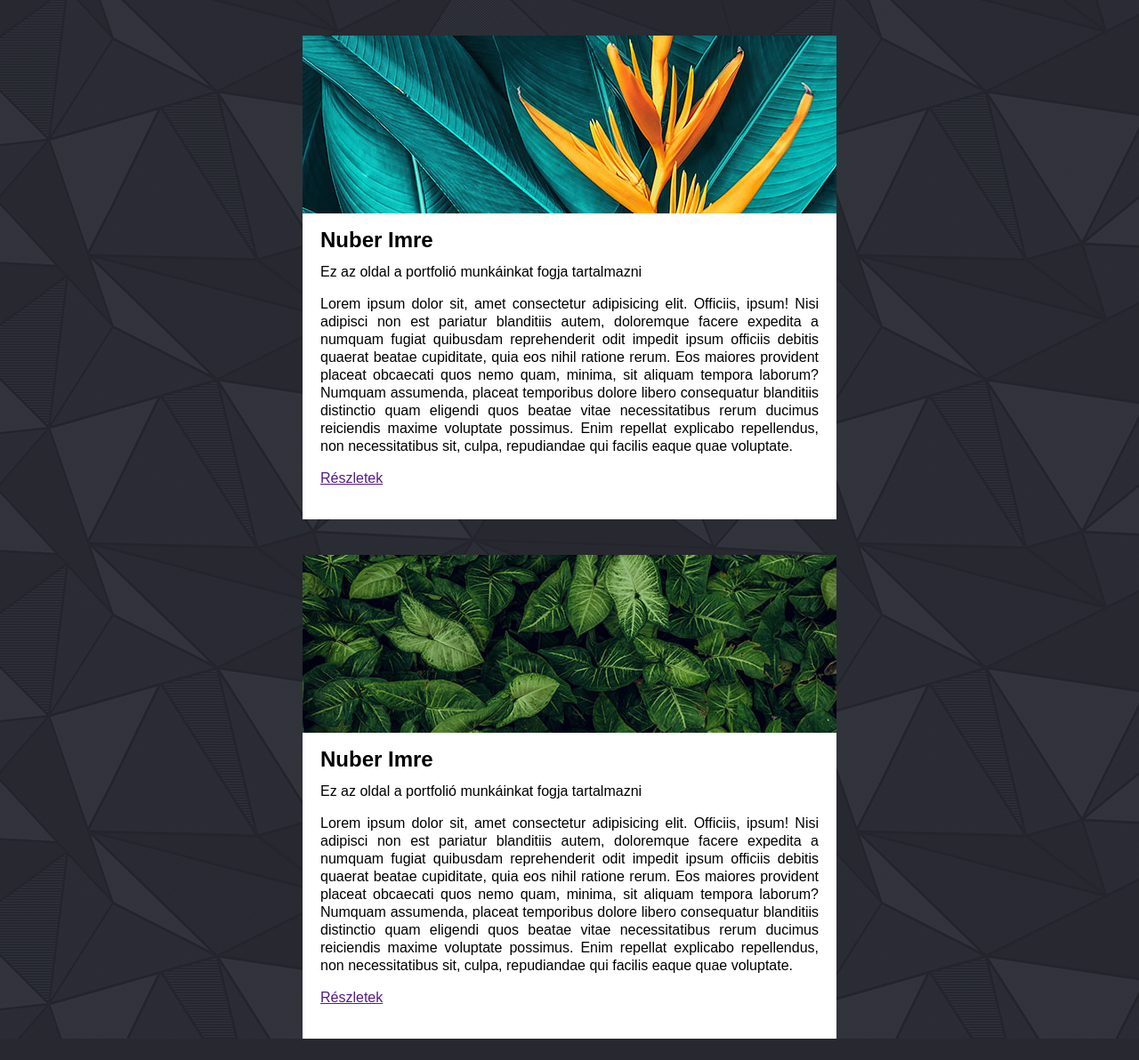
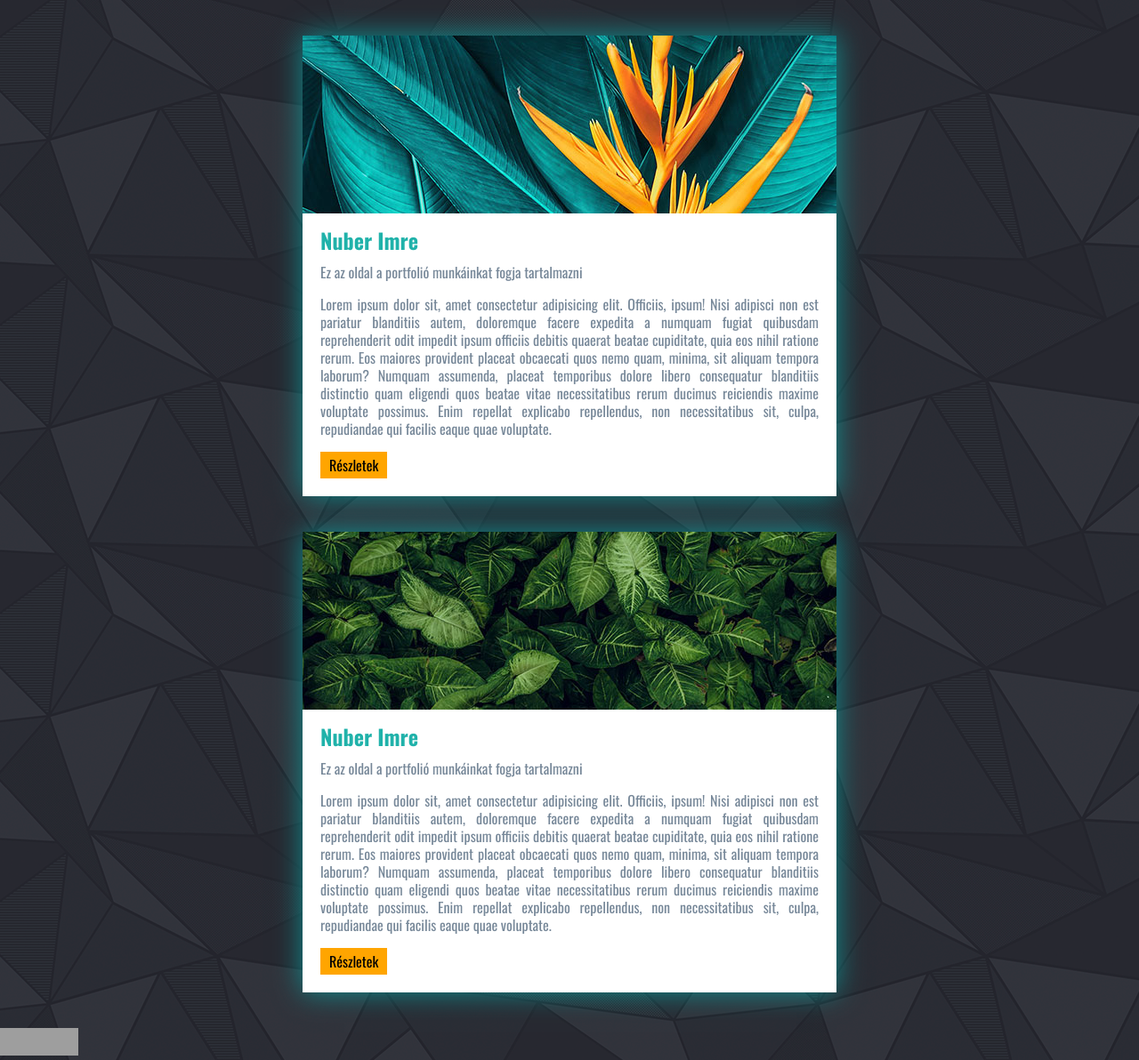
Before and after one commit to nuberi/nuberi.github.io, a PHP site: page / in a window 1280 px wide. Shown: the whole page at 89% size. Before the commit the page ends 1168 px from the top, so only its background shows below. Run offline with PHP 8.4, Linux system fonts and the light colour scheme; grey boxes are pictures that could not be loaded.

Commit message:
box-shadow, display:inline-block,html és css validator ellenőrzés

```diff
--- a/css/styles.css
+++ b/css/styles.css
@@ -1,3 +1,4 @@
+@import url('https://fonts.googleapis.com/css2?family=Oswald:wght@400;700&display=swap');
 *{
     box-sizing: border-box;
 }
@@ -6,41 +7,49 @@ html{
 }
 body {
     margin: 0;
-
-
     background-image: url('../pics/bg-body.gif');
     background-repeat: repeat;
     background-position: center center;
     background-attachment: fixed;
-
     color:black;
     font-size: 16px;
-
     line-height: 20px;
-    font-family: Arial, Helvetica, sans-serif;
+    font-family: 'Oswald', sans-serif;
     text-align: justify;
 
-
-}
+  }
 .box{
     margin: 40px auto;
     background-color: white;
     max-width: 600px;
     width: 90%;
+    box-shadow: 0 0 30px rgba(8, 167, 167, .8);
+}
+.box .box-content{
+    padding: 20px;
+}
+.box .box-content p{
+    color:lightslategrey
+}
+.box .box-content h2{
+    margin: 0px;
+    color: lightseagreen;
+}
+.box .box-content .details {
+    margin: 16px 0 0 0;
 
+   }
+.box .box-content .details a{
+    background: orange;
+    color: black;
+    padding: 5px 10px;
+    display: inline-block;
+    text-decoration: none;
 
 }
-.header-image{
-
+.box .header-image{
     background-image: url('../pics/image1.jpg');
     height: 200px;
-}
-.box-content{
-    padding: 20px;
-}
-.box h2{
-    margin: 0px;
-
 }
 .box.box-2 .header-image{
 background-image: url('../pics/image2.jpg');
--- a/index.html
+++ b/index.html
@@ -1,5 +1,5 @@
 <!DOCTYPE html>
-<html lang="hu">
+<html lang="zxx">
 
 <head>
     <meta charset="UTF-8">
@@ -26,7 +26,7 @@
                 ducimus reiciendis maxime voluptate possimus. Enim repellat explicabo repellendus, non necessitatibus
                 sit, culpa, repudiandae qui facilis eaque quae voluptate.
             </p>
-            <p class="datails"><a href="">Részletek</a></p>
+            <p class="details"><a href="">Részletek</a></p>
         </div>
     </div>
     <div class="box box-2">
@@ -45,9 +45,18 @@
                 sit, culpa, repudiandae qui facilis eaque quae voluptate.
 
             </p>
-            <p class="datails"><a href="">Részletek</a></p>
+            <p class="details"><a href="">Részletek</a></p>
+
         </div>
     </div>
+
+    <p>
+        <a href="http://jigsaw.w3.org/css-validator/check/referer">
+            <img style="border:0;width:88px;height:31px"
+                src="http://jigsaw.w3.org/css-validator/images/vcss-blue"
+                alt="Érvényes CSS!" />
+            </a>
+        </p>
 </body>
 
 </html>
```
